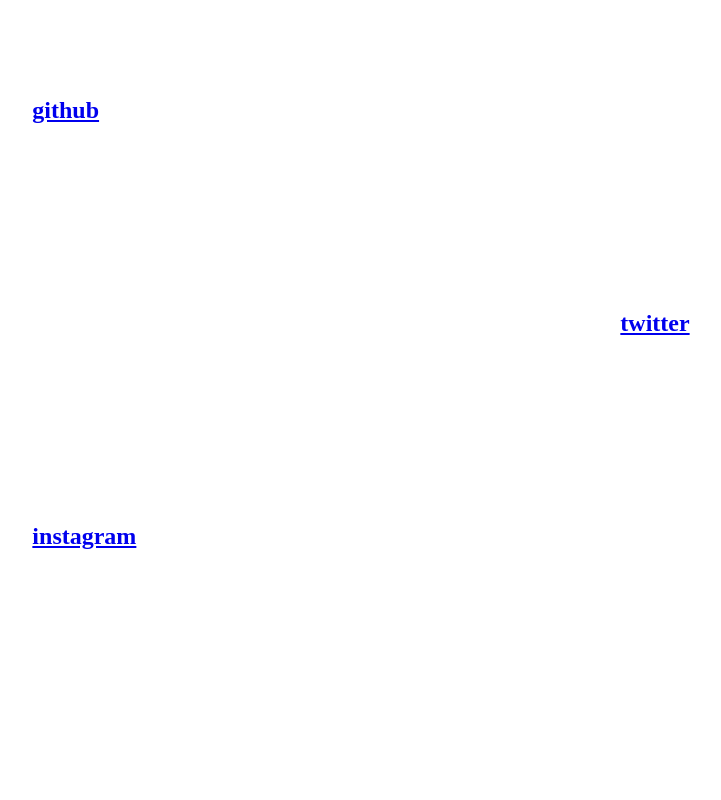
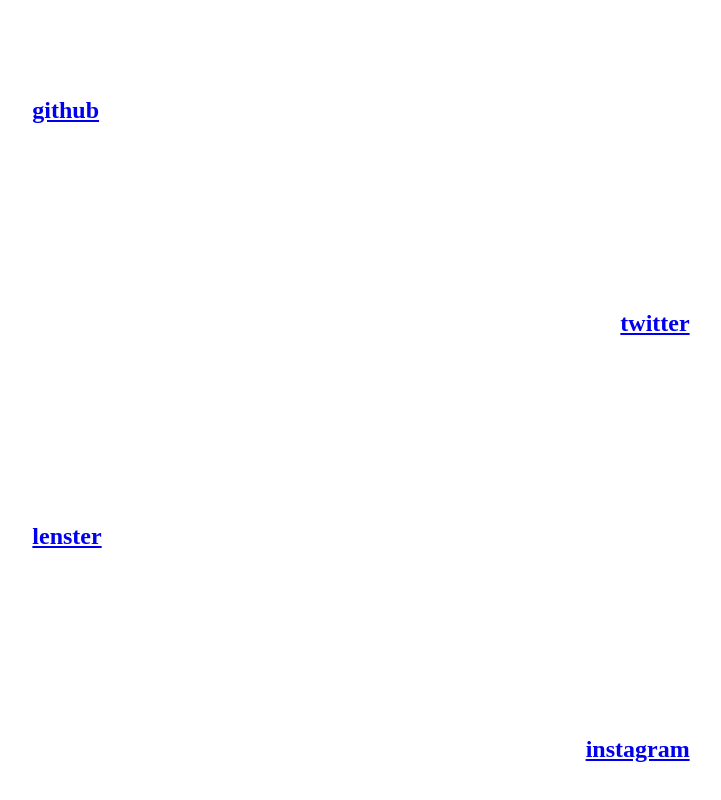
Before and after one commit to kyleecodes/communaltech-website_old, a Next.js app: page /socials in a window 1280 px wide. Shown: the part 1136-1936 px from the top of the page, without its empty margins (279-1000 px from the left). Before the commit the page ends 1809 px from the top, so only its background shows below. Built offline with nearby package versions, Linux system fonts and the light colour scheme; a web font is replaced by a local one.

Commit message:
Add Lenster to social links

```diff
--- a/components/SocialLinks.js
+++ b/components/SocialLinks.js
@@ -54,6 +54,12 @@
       </div>
 
       <div className={styles.left_link_container}>
+        <a href="https://lenster.xyz/u/communaltech">
+          <h2> lenster </h2>{" "}
+        </a>
+      </div>
+
+      <div className={styles.right_link_container}>
         <a href="https://www.instagram.com/kylee.codes/">
           <h2> instagram </h2>{" "}
         </a>
```
